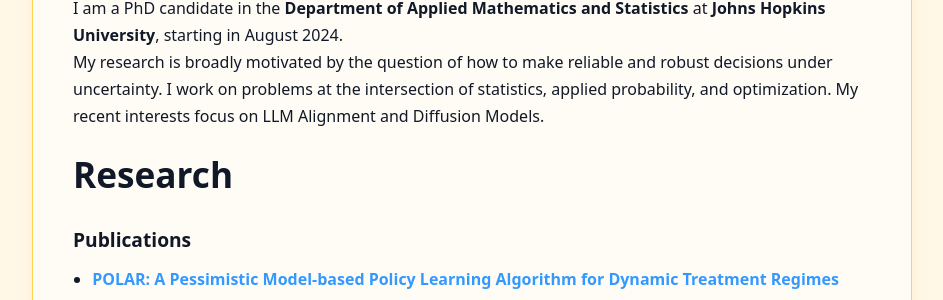
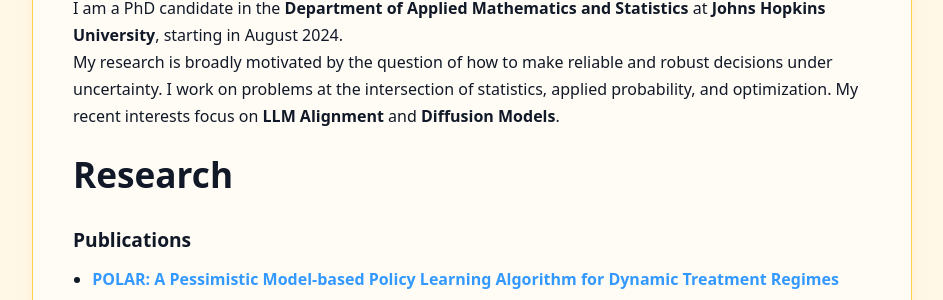
Before and after one commit to yayayida/yayayida.github.io, a Jekyll site: the page built from index.md, in a window 1280 px wide. Shown: the part 434-734 px from the top of the page, without its empty margins (168-1111 px from the left). Built offline with Jekyll 4.4.1, drawn with Linux system fonts in a browser that asks for light colours.

Commit message:
Update index.md

```diff
--- a/index.md
+++ b/index.md
@@ -60,7 +60,7 @@ title: "Ruijia Zhang"
 
 # About me
 I am a PhD candidate in the **Department of Applied Mathematics and Statistics** at **Johns Hopkins University**, starting in August 2024.
-My research is broadly motivated by the question of how to make reliable and robust decisions under uncertainty. I work on problems at the intersection of statistics, applied probability, and optimization. My recent interests focus on LLM Alignment and Diffusion Models.
+My research is broadly motivated by the question of how to make reliable and robust decisions under uncertainty. I work on problems at the intersection of statistics, applied probability, and optimization. My recent interests focus on **LLM Alignment** and **Diffusion Models**.
 
 # Research
 
```
